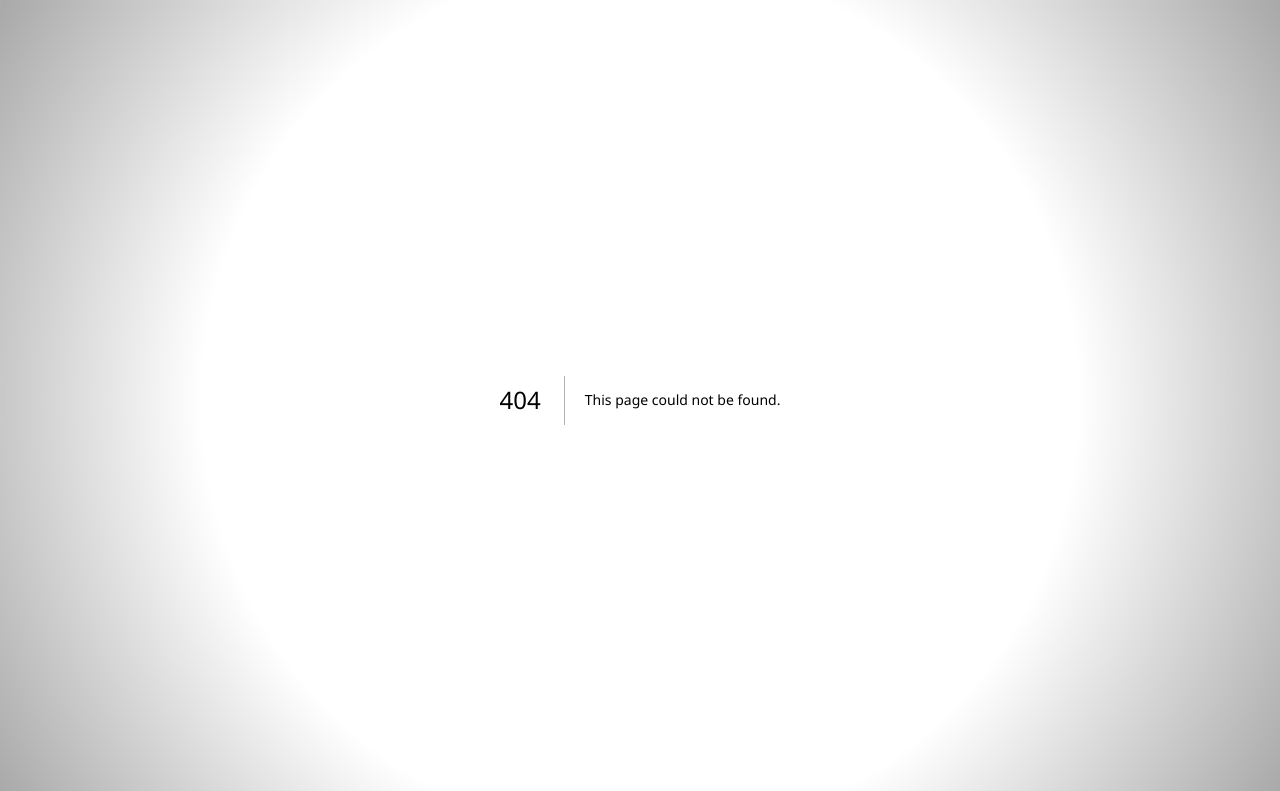
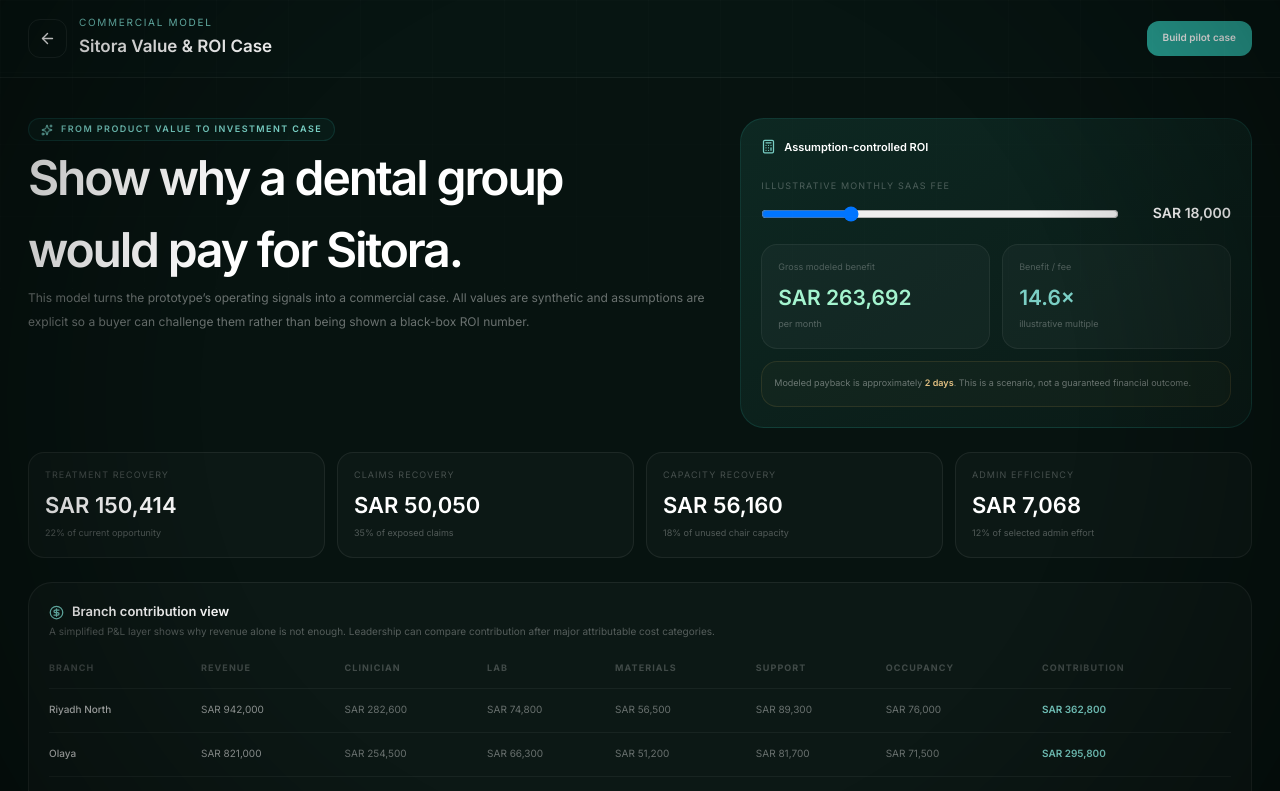
Before and after one commit to Nylon1/SitoraBrandingagency, a Next.js app: page /tools/dental-control/commercial in a window 1280 px wide. Before the commit this address had no page. Shown: the top 791 px of the page. Built offline with nearby package versions, Linux system fonts and the light colour scheme; a web font is replaced by a local one.

Commit message:
Add commercial ROI route

```diff
--- /dev/null
+++ b/app/tools/dental-control/commercial/page.tsx
@@ -0,0 +1,5 @@
+import { CommercialCase } from "@/components/dental-control/CommercialCase";
+
+export default function CommercialPage() {
+  return <CommercialCase />;
+}
```
